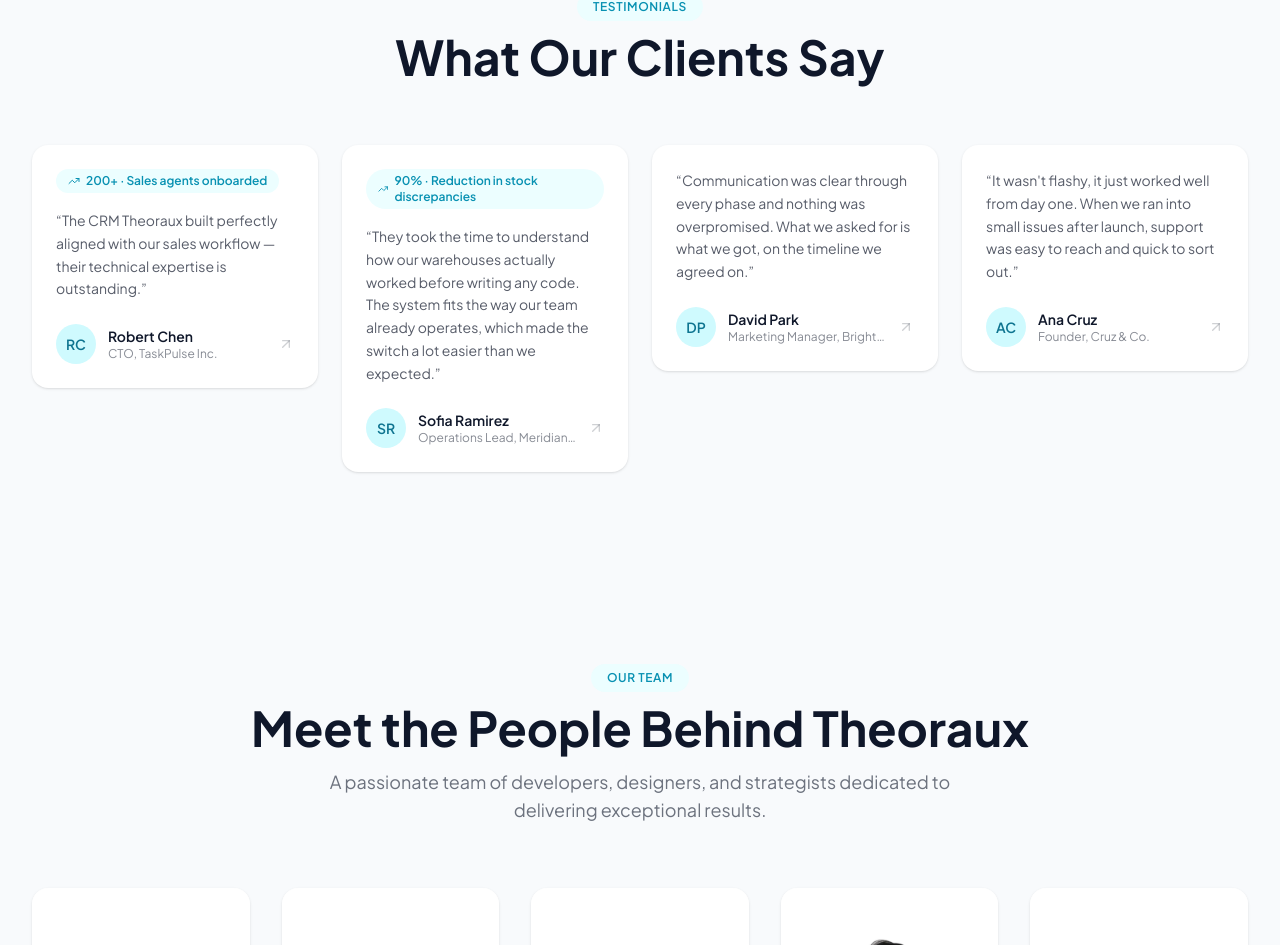
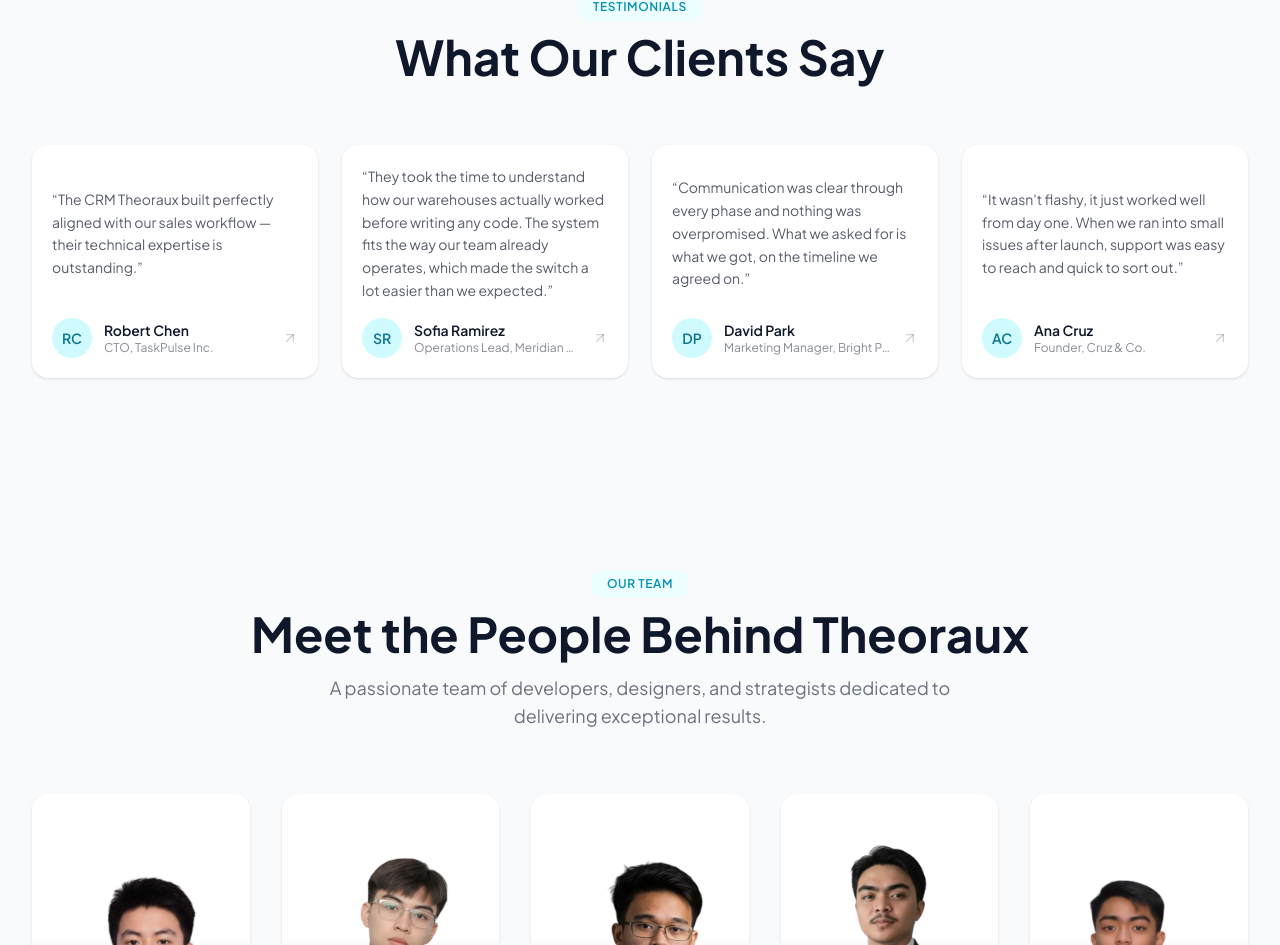
Before and after one commit to BunquinTheodore/Theoraux, a Next.js app: page / in a window 1280 px wide. Shown: the part 3293-4238 px from the top of the page. Built offline with nearby package versions, Linux system fonts and the light colour scheme.

Commit message:
review section

```diff
--- a/src/components/sections/TestimonialsSection.tsx
+++ b/src/components/sections/TestimonialsSection.tsx
@@ -2,9 +2,9 @@
 
 import { motion } from "framer-motion";
 import Link from "next/link";
-import { TrendingUp, ArrowUpRight } from "lucide-react";
+import { ArrowUpRight } from "lucide-react";
 import SectionHeader from "@/components/ui/SectionHeader";
-import { testimonials, portfolioProjects } from "@/lib/data";
+import { testimonials } from "@/lib/data";
 
 function getInitials(name: string) {
   return name
@@ -21,11 +21,6 @@ export default function TestimonialsSection() {
         <SectionHeader label="Testimonials" title="What Our Clients Say" />
         <div className="flex flex-wrap justify-center gap-6">
           {testimonials.map((testimonial, index) => {
-            const project = portfolioProjects.find(
-              (p) => p.id === testimonial.projectId
-            );
-            const topResult = project?.results[0];
-
             return (
               <motion.div
                 key={testimonial.id}
@@ -33,7 +28,7 @@ export default function TestimonialsSection() {
                 whileInView={{ opacity: 1, y: 0 }}
                 viewport={{ once: true }}
                 transition={{ duration: 0.5, delay: index * 0.1 }}
-                className="h-full w-full sm:w-[calc(50%-0.75rem)] lg:w-[calc(25%-1.125rem)]"
+                className="w-full sm:w-[calc(50%-0.75rem)] lg:w-[calc(25%-1.125rem)]"
               >
                 <Link
                   href={
@@ -41,18 +36,12 @@ export default function TestimonialsSection() {
                       ? `/portfolio/${testimonial.projectId}`
                       : "/portfolio"
                   }
-                  className="group flex h-full flex-col rounded-2xl bg-white p-6 shadow-sm transition-all duration-300 hover:-translate-y-1 hover:shadow-lg"
+                  className="group flex h-full flex-col rounded-2xl bg-white p-5 shadow-sm transition-all duration-300 hover:-translate-y-1 hover:shadow-lg"
                 >
-                  {topResult && (
-                    <div className="mb-4 inline-flex w-fit items-center gap-1.5 rounded-full bg-primary-50 px-3 py-1 text-xs font-semibold text-primary-600">
-                      <TrendingUp size={12} />
-                      {topResult.metric} &middot; {topResult.label}
-                    </div>
-                  )}
-                  <p className="flex-1 text-sm leading-relaxed text-dark/70">
+                  <p className="flex flex-1 items-center text-sm leading-relaxed text-dark/70">
                     &ldquo;{testimonial.quote}&rdquo;
                   </p>
-                  <div className="mt-6 flex items-center gap-3">
+                  <div className="mt-4 flex items-center gap-3">
                     <div className="flex h-10 w-10 shrink-0 items-center justify-center rounded-full bg-primary-100 text-sm font-semibold text-primary-700">
                       {getInitials(testimonial.name)}
                     </div>
```
